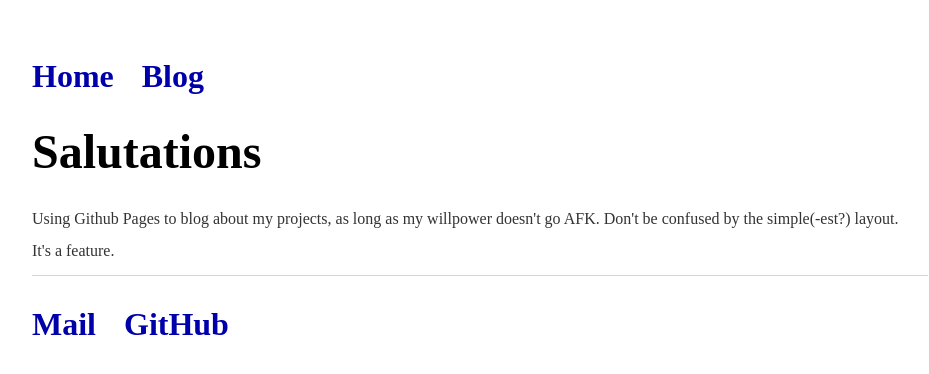
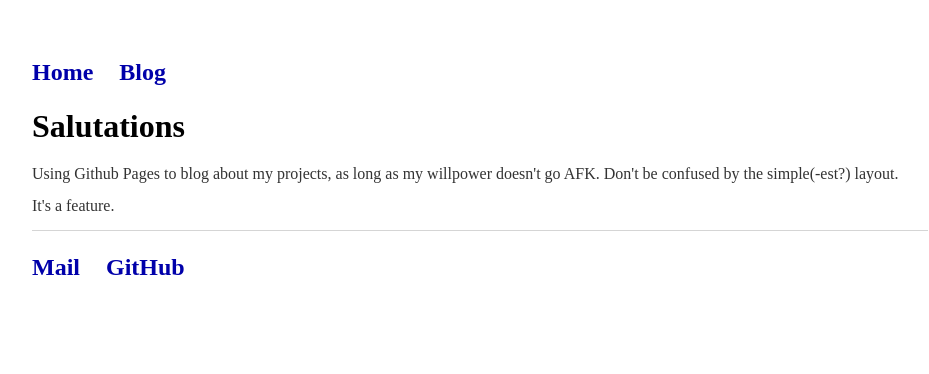
Before and after one commit to TestSubjector/testsubjector.github.io, a Jekyll site: the page built from index.html, in a window 1280 px wide. Shown: the top 374 px of the page, without its empty margins (160-1089 px from the left). Built offline with Jekyll 4.4.1, drawn with Linux system fonts in a browser that asks for light colours.

Commit message:
Font fun Part#2

```diff
--- a/css/main.css
+++ b/css/main.css
@@ -5,10 +5,10 @@ a:hover { text-decoration: underline; }
 
 p, ul { font-size: 100%; line-height: 1em; color: #333; }
 
-h1, h2, h3, h4 { font-size: 3em; font-family: 'Times New Roman', 'Helvetica', 'Arial', 'Sans-Serif'; }
+h1, h2, h3, h4 { font-size: 2em; font-family: 'Times New Roman', 'Helvetica', 'Arial', 'Sans-Serif'; }
 
 
-nav ul, footer ul { font-size: 2em; font-family: 'Times New Roman', 'Helvetica', 'Arial', 'Sans-Serif'; padding: 0px; list-style: none; font-weight: bold; }
+nav ul, footer ul { font-size: 1.5em; font-family: 'Times New Roman', 'Helvetica', 'Arial', 'Sans-Serif'; padding: 0px; list-style: none; font-weight: bold; }
 nav ul li, footer ul li { display: inline; margin-right: 20px; }
 
 footer { border-top: 1px solid #d5d5d5; font-size: 1em; }
```
